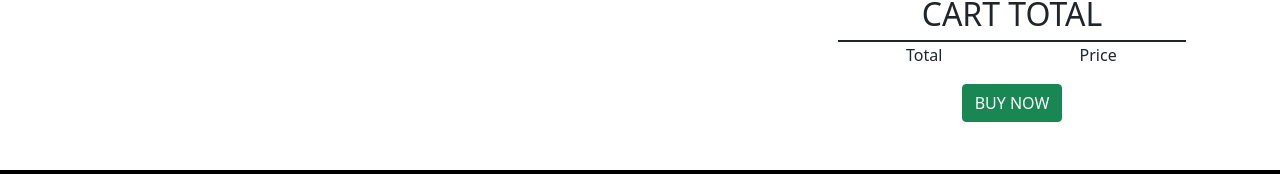
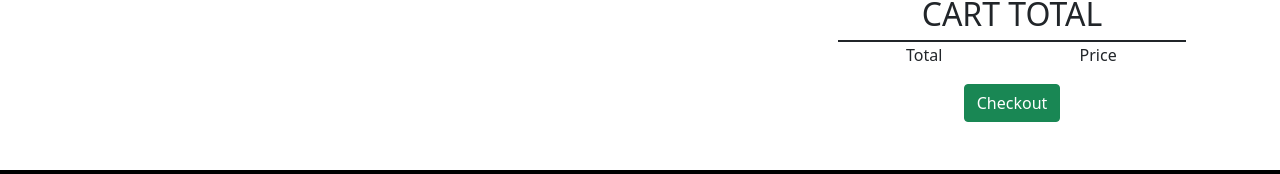
Before and after one commit to Team4-Med-Savvy/web, a Vue app: page /#/cart in a window 1280 px wide. Shown: the part 877-1051 px from the top of the page. Built offline with nearby package versions, Linux system fonts and the light colour scheme; some icons are missing.

Commit message:
cart edit

```diff
--- a/src/components/Cart.vue
+++ b/src/components/Cart.vue
@@ -59,7 +59,7 @@
                         <td id="total">Price</td>
                        </tr>
                     </table>
-                    <button type="button" class="btn btn-success">BUY NOW</button>
+                    <button type="button" class="btn btn-success">Checkout</button>
                 </div>
             </div>
       </div>
```
